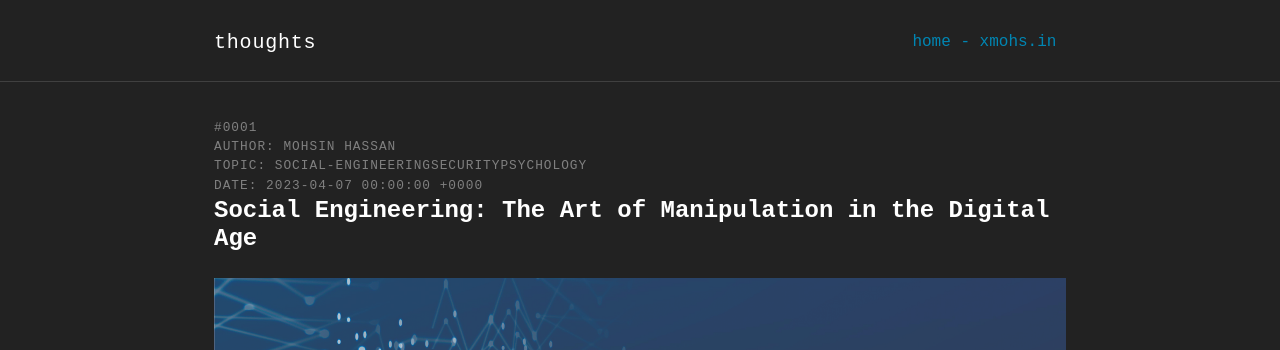
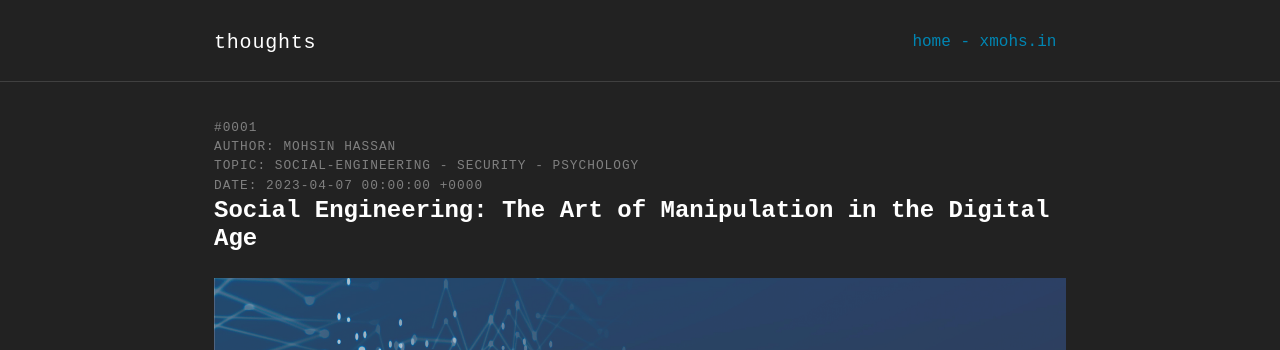
Before and after one commit to mhassan1219/blog.xmohs.in, a Jekyll site: the page built from _posts/2023-04-07-0001.md, in a window 1280 px wide. Shown: the top 350 px of the page. Built offline with Jekyll 4.4.1, drawn with Linux system fonts in a browser that asks for light colours; some web fonts are replaced.

```diff
--- a/_layouts/post.html
+++ b/_layouts/post.html
@@ -13,7 +13,12 @@ layout: default
     <p class="post-meta">
         <span>#{{ page.slug }}</span><br/>
         <span>Author: {{ page.author }}</span><br/>
-        <span>Topic: {{ page.tags }}</span><br/>
+        <span>Topic:
+          {% for tag in page.tags %}
+          {{ tag }}
+          {% unless forloop.last %}-{% endunless %}
+          {% endfor %}
+        </span><br/>
         <span>Date: {{ page.date }}</span><br/>
     </p>
     <h1 class="post-title" itemprop="name headline">{{ page.title }}</h1>
```
